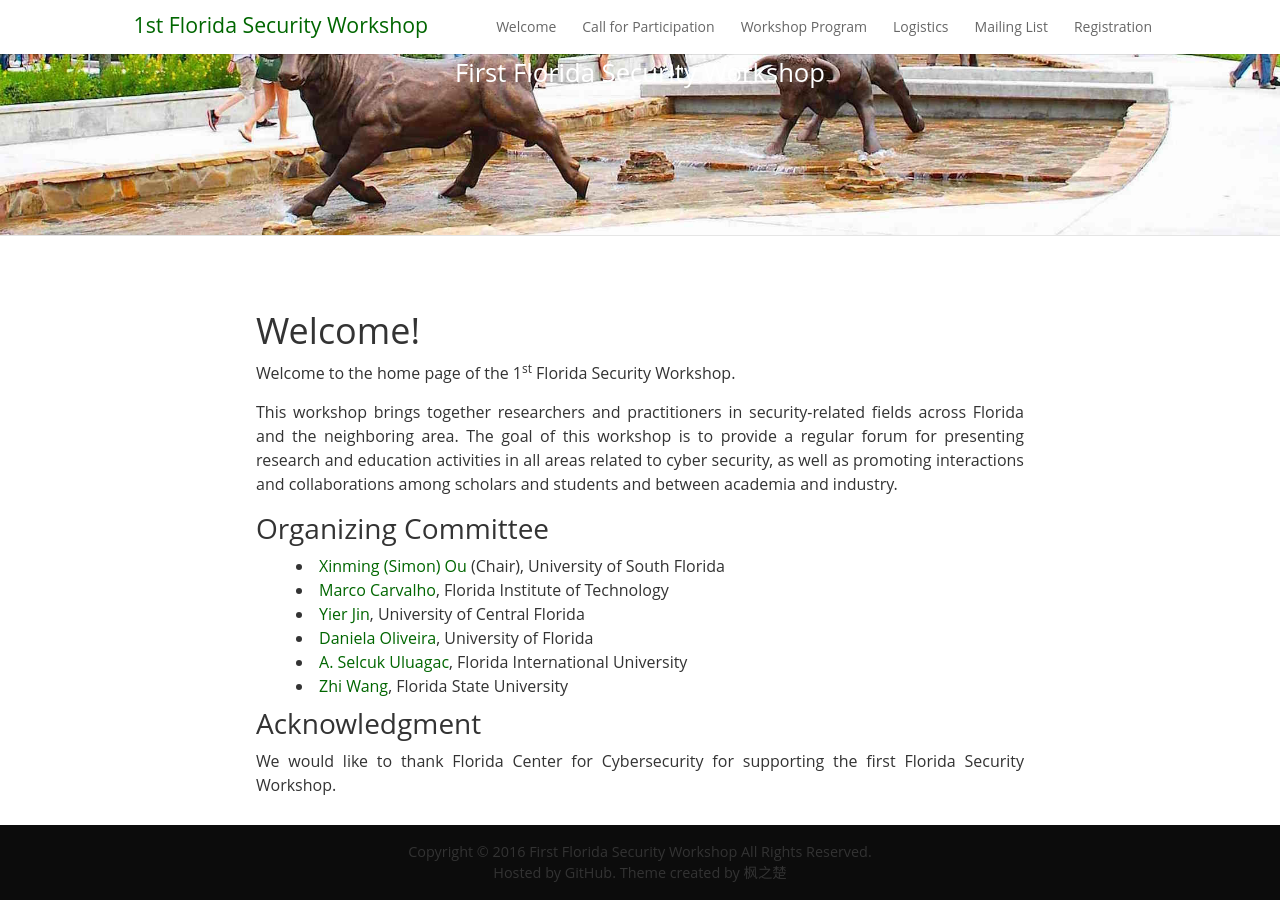
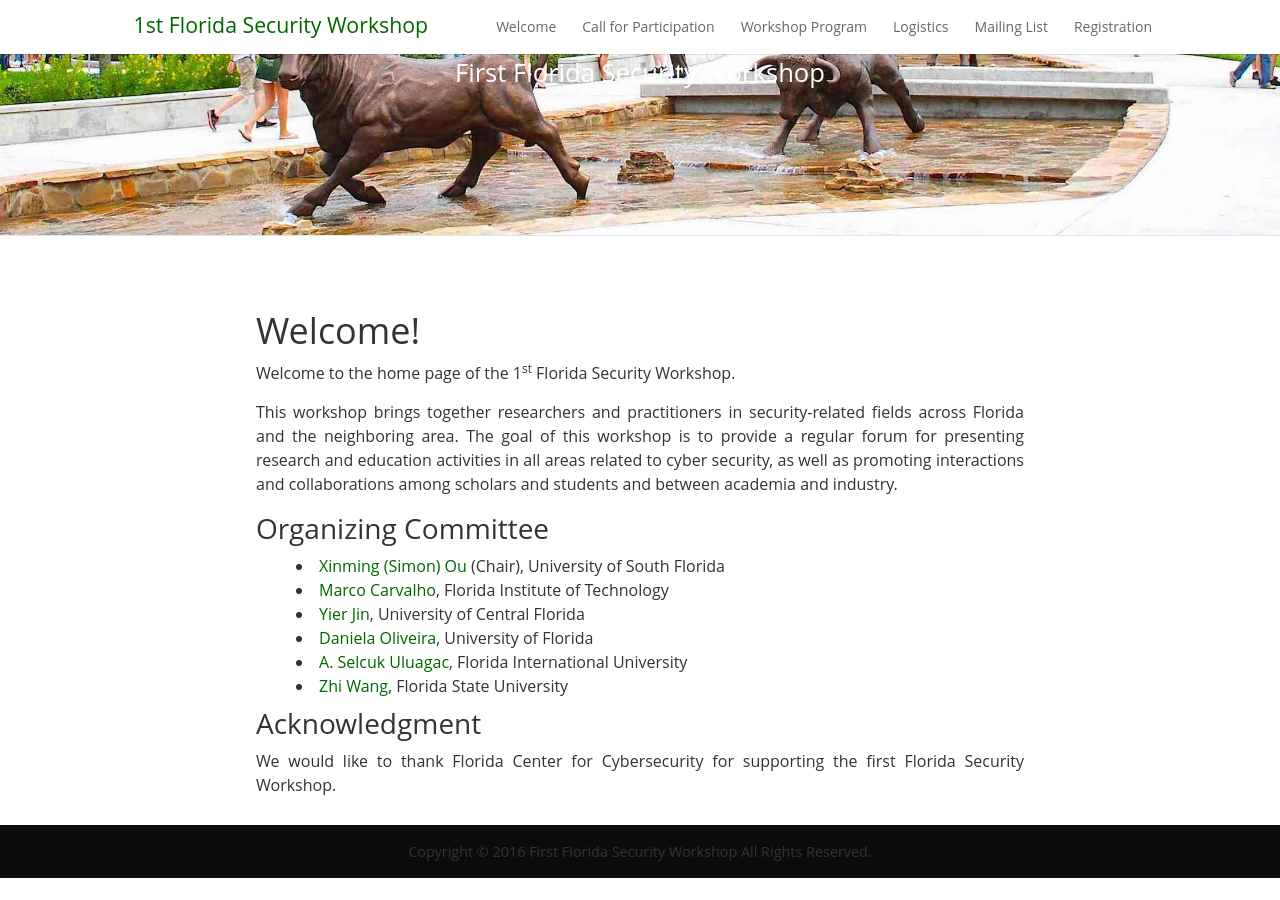
Before and after one commit to arguslab/Floridasec-web, a Jekyll site: the page built from index.html, in a window 1280 px wide and 900 px high, scrolled down 129 px. Built offline with Jekyll 4.4.1, drawn with Linux system fonts in a browser that asks for light colours; nearby versions of some CDN libraries; some web fonts are replaced; the list of posts is cut into pages by our own code; after the commit the page ends 1007 px from its top, so only the background shows below that.

Commit message:
footer updated.

```diff
--- a/_includes/footer.html
+++ b/_includes/footer.html
@@ -6,6 +6,5 @@
 <footer id="page-footer-trans" class="page-footer">
 	<!--<p class="text">{{ site.footer_text }}</p>-->
 	Copyright &copy; {{ site.time | date: '%Y' }} {{ site.footer_text }} All Rights Reserved.
-	<p class="text">Hosted by <a href="https://github.com">GitHub</a>. Theme created by <a href="https://github.com/fengzhichu/fengzhichu-theme/tree/gh-pages">枫之楚</a></p>
 </footer>
 {% endif %}
```
